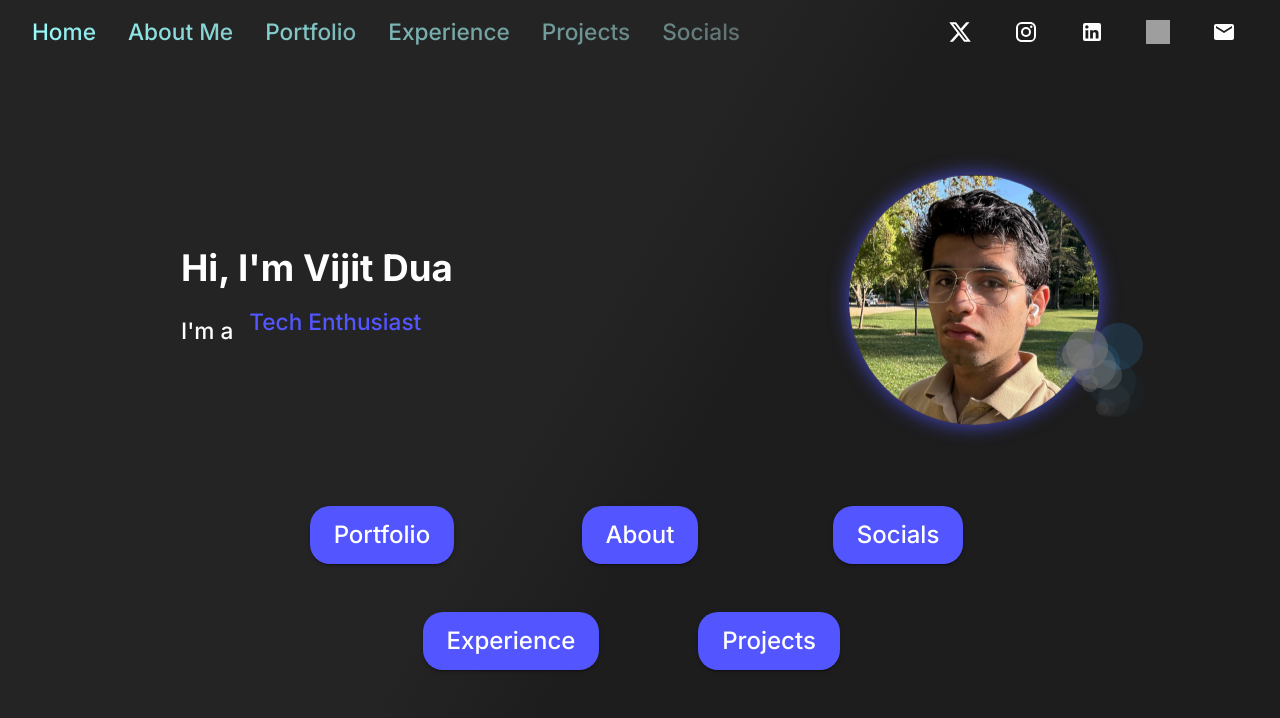
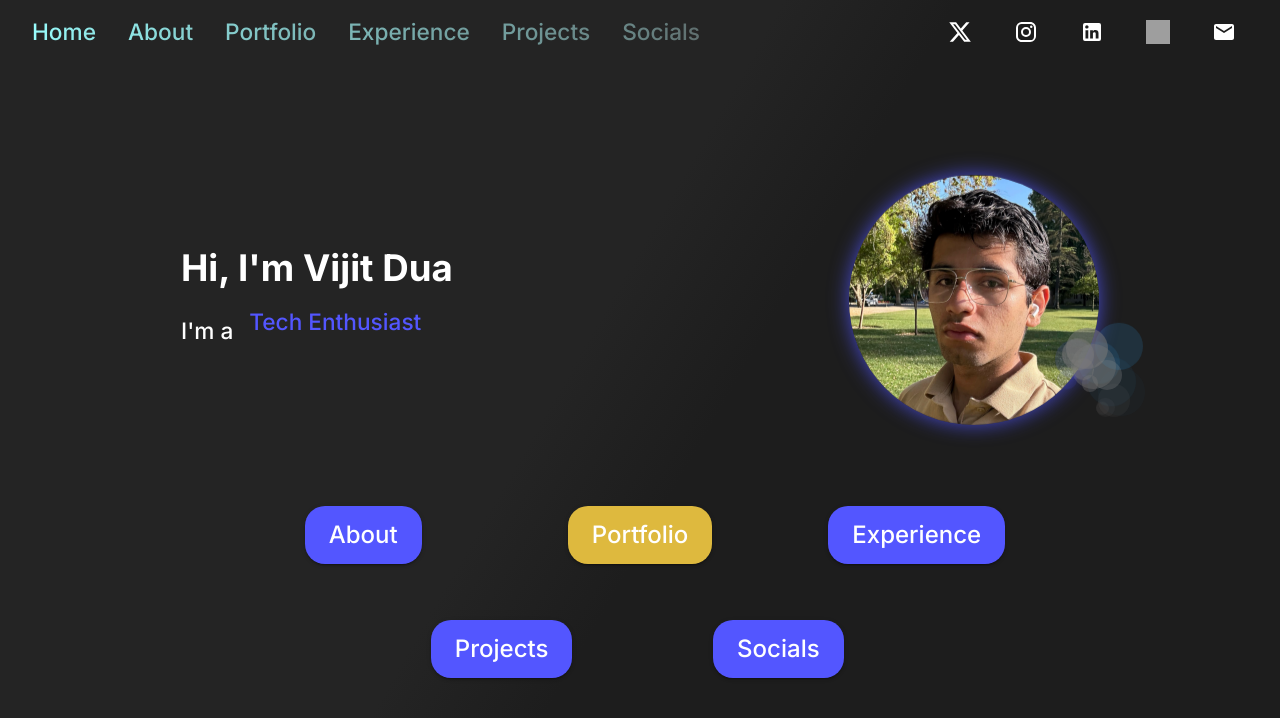
Before and after one commit to vijitdua/vijitdua.com, a React (Create React App) app: page / in a window 1280 px wide. Shown: the top 718 px of the page. Built offline with nearby package versions, Linux system fonts and the light colour scheme; grey boxes are pictures that could not be loaded.

Commit message:
psuedo-real resume page (need URL, no header, sharing purpose only), resume component in experience, header modification, animation on view instead of on-load

```diff
--- a/src/App.js
+++ b/src/App.js
@@ -15,6 +15,7 @@ import {env} from './configs/envConfig';
 import ExperiencePage from "./screens/ExperiencePage";
 import ExperienceDetailedPage from "./components/experience/ExperienceDetailedPage";
 import EducationDetailedPage from "./components/education/EducationDetailedPage";
+import ResumePage from "./screens/ResumePage";
 
 function AppMeta() {
     return (
@@ -45,6 +46,7 @@ function App() {
                     <Route path={routes.experience} element={<ExperiencePage />} />
                     <Route path={routes.projects} element={<ProjectsPage />} />
                     <Route path={routes.socials} element={<SocialsPage />} />
+                    <Route path={routes.resume} element={<ResumePage />} />
                     {/* Project detail route */}
                     <Route path={`${routes.projects}/:projectName`} element={<ProjectDetailedPage />} />
                     {/* Experience Detail Route */}
--- a/src/components/education/EducationTimeline.jsx
+++ b/src/components/education/EducationTimeline.jsx
@@ -69,7 +69,8 @@ function EducationTimeline() {
                     component={motion.div}
                     variants={lineVariants}
                     initial="hidden"
-                    animate="visible"
+                    whileInView="visible"
+                    viewport={{once: true}} // Ensure the animation only runs once
                     sx={{
                         position: 'absolute',
                         top: '80px', // Adjust to prevent overlap with tabs
--- a/src/components/experience/ExperienceTimeline.jsx
+++ b/src/components/experience/ExperienceTimeline.jsx
@@ -113,7 +113,8 @@ function ExperienceTimeline() {
                     component={motion.div}
                     variants={lineVariants}
                     initial="hidden"
-                    animate="visible"
+                    whileInView="visible"
+                    viewport={{once: true}} // Ensure the animation only runs once
                     sx={{
                         position: 'absolute',
                         top: '80px', // Adjust to prevent overlap with tabs
--- a/src/components/home/MainSections.jsx
+++ b/src/components/home/MainSections.jsx
@@ -13,11 +13,11 @@ function MainSections() {
     const navigate = useNavigate();
 
     const buttons = [
-        { label: 'Portfolio', route: routes.portfolio },
         { label: 'About', route: routes.aboutMe },
-        { label: 'Socials', route: routes.socials },
+        { label: 'Portfolio', route: routes.portfolio, highlight: true },
         { label: 'Experience', route: routes.experience },
         { label: 'Projects', route: routes.projects },
+        { label: 'Socials', route: routes.socials },
     ];
 
     return (
@@ -27,7 +27,7 @@ function MainSections() {
                 flexDirection: 'column',
                 justifyContent: 'center',
                 alignItems: 'center',
-                marginTop: '2rem',
+                marginTop: '3rem',
             }}
         >
             <Box
@@ -36,8 +36,7 @@ function MainSections() {
                     justifyContent: 'center',
                     alignItems: 'center',
                     flexWrap: 'wrap',
-                    gap: '1rem',
-                    maxWidth: '900px', // Adjust based on your layout needs
+                    gap: '1.5rem',
                 }}
             >
                 {buttons.map((button, index) => (
@@ -55,7 +54,7 @@ function MainSections() {
                     >
                         <Button
                             variant="contained"
-                            color="primary"
+                            color={button.highlight ? `highlight` : `primary` }
                             onClick={() => navigate(button.route)}
                             sx={{
                                 borderRadius: '20px',
--- a/src/configs/menuConfig.js
+++ b/src/configs/menuConfig.js
@@ -30,7 +30,7 @@ const CustomIconOrSVG = ({ src, alt = 'icon', size = 24 }) => (
  */
 export const pagesMenu = [
     {text: 'Home', route: routes.home, },
-    {text:  'About Me', route: routes.aboutMe, },
+    {text:  'About', route: routes.aboutMe, },
     {text:  'Portfolio', route: routes.portfolio, },
     {text:  'Experience', route: routes.experience, },
     {text: 'Projects', route: routes.projects, },
--- a/src/configs/routesConfig.js
+++ b/src/configs/routesConfig.js
@@ -7,6 +7,7 @@ export const routes = {
     projects: '/projects',
     socials: '/socials',
     education: '/education',
+    resume: `/resume`,
 };
 
 // URLs to all social links
--- a/src/screens/PortfolioPage.jsx
+++ b/src/screens/PortfolioPage.jsx
@@ -9,6 +9,7 @@ import ExperienceTimeline from "../components/experience/ExperienceTimeline";
 import ProjectsCollection from "../components/projects/ProjectsCollection";
 import {theme} from "../themes/primaryTheme";
 import EducationTimeline from "../components/education/EducationTimeline";
+import PDFViewer from "../components/PDFViewer";
 
 function PageMeta() {
     return (
@@ -66,6 +67,13 @@ function PortfolioPage() {
                     <ProjectsCollection/>
                 </Container>
 
+                <Container maxWidth="md">
+                    <Typography variant="h1" gutterBottom sx={{ textAlign: 'center' }}>
+                        Resume
+                    </Typography>
+                    <PDFViewer fileOrUrl={`${process.env.PUBLIC_URL}/assets/public-no-contact-resume.pdf`}/>
+                </Container>
+
             </Container>
         </MainLayout>
     );
--- /dev/null
+++ b/src/screens/ResumePage.jsx
@@ -0,0 +1,34 @@
+import {Container, Typography} from "@mui/material";
+import PDFViewer from "../components/PDFViewer";
+import {Helmet} from "react-helmet";
+import {env} from "../configs/envConfig";
+import {routes} from "../configs/routesConfig";
+import MainLayout from "../layouts/MainLayout";
+
+function PageMeta() {
+    return (
+        <Helmet>
+            <title>Vijit Dua | Resume</title>
+            <link rel="canonical" href={env.siteLocation + routes.resume}/>
+            <meta
+                name='description'
+                content="Vijit Dua's Resume"
+            />
+        </Helmet>
+    );
+}
+
+function ResumePage() {
+    return (
+        <MainLayout>
+            <Container maxWidth="md">
+                <Typography variant="h1" gutterBottom sx={{textAlign: 'center'}}>
+                    Resume
+                </Typography>
+                <PDFViewer fileOrUrl={`${process.env.PUBLIC_URL}/assets/public-no-contact-resume.pdf`}/>
+            </Container>
+        </MainLayout>
+    );
+}
+
+export default ResumePage;
--- a/src/themes/primaryTheme.js
+++ b/src/themes/primaryTheme.js
@@ -38,6 +38,12 @@ let theme = createTheme({
             main: '#378CE7',
             light: '#67C6E3',
             dark: '#004ba0',
+            contrastText: '#ffffff',
+        },
+        highlight:{
+            main: "#deb93e",
+            light: '#d1b760',
+            dark: '#876e1a',
             contrastText: '#ffffff',
         },
         background: {
```
Also changed, not shown: 1 other file (tests, documents, lock files or other folders).
